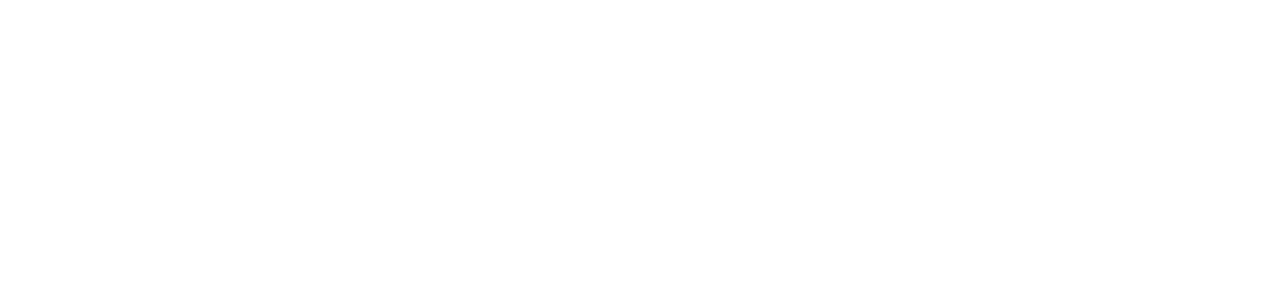
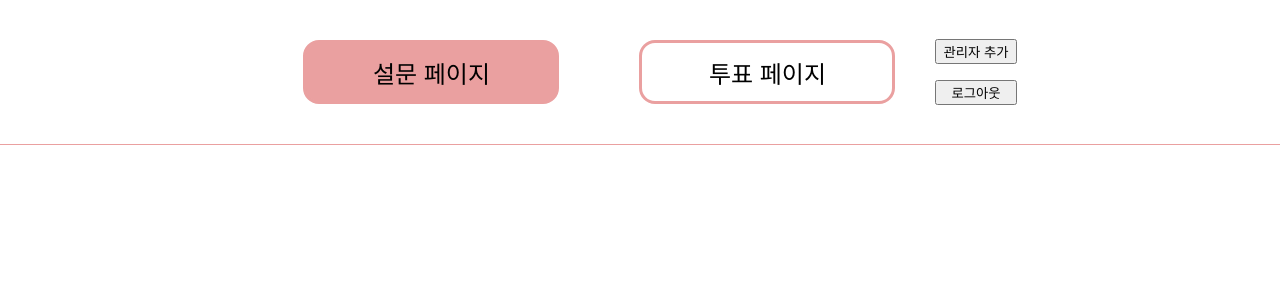
Before and after one commit to Youngini/GoWeb, a React (Create React App) app in the folder frontend/crazyform/: page /AdminSurvey in a window 1280 px wide. Before the commit this address had no page. Shown: the top 300 px of the page. Built offline with nearby package versions, Linux system fonts and the light colour scheme.

Commit message:
add: 관리자 상단 네비게이션 바 코드 추가

```diff
--- /dev/null
+++ b/frontend/crazyform/src/components/AdminTopNavBar.js
@@ -0,0 +1,181 @@
+import React, { useState } from 'react';
+import { useLocation } from 'react-router-dom';
+import { useNavigate } from 'react-router-dom';
+
+const AdminTopNavbar = () => {
+
+    const location = useLocation();
+    const navigate = useNavigate();
+    const surveyButtonBackground = location.pathname === '/AdminSurvey' ? '#EAA0A0' : 'white';
+    const voteButtonBackground = location.pathname === '/AdminVote' ? '#EAA0A0' : 'white';
+    const [id, setId] = useState('');
+    const [password, setPassword] = useState('');
+    const [isSignUpModal, setIsSignUpModal] = useState(false)
+
+    const goToAdminSurvey = () => {
+        navigate('/AdminSurvey')
+    }
+
+    const openSignUpModal = () => {
+        setIsSignUpModal(true)
+    }
+
+    const closeSignUpModal = () => {
+        setId('')
+        setPassword('')
+        setIsSignUpModal(false);
+    };
+
+    const handleSubmit = () => {
+        if (id === ''&& password === ''){
+            alert('모든 정보를 입력해주세요')
+            return
+        }
+        else{
+            const isConfirmed = window.confirm('관리자를 추가하시겠습니까?');
+            if (isConfirmed) {
+            console.log(id, password);
+            setId('')
+            setPassword('')
+        } else{
+
+            setIsSignUpModal(false);
+
+        }
+    }
+        setIsSignUpModal(false);
+    };
+
+    const goToHome = () => {
+        const isConfirmed = window.confirm('로그아웃하시겠습니까?');
+        if (isConfirmed) {
+            navigate('/Home')
+        }
+    }
+
+    return(
+        <div>
+            <div style={{
+                display: 'flex',
+                justifyContent: 'center',
+                alignItems: 'center',
+                borderBottom : '1px solid #EAA0A0'
+            }}>
+                <div style={{
+                    margin : '5vh'
+                }}>
+                    <button style={{
+                        width : '20vw',
+                        height : '8vh',
+                        borderRadius : '2vh',
+                        backgroundColor : surveyButtonBackground,
+                        border: '3px solid #EAA0A0',
+                        fontSize : '3vh',
+                    }}
+                        onClick={goToAdminSurvey}>
+                        설문 페이지
+                    </button>
+                </div>
+                <div style={{
+                    margin : '5vh',
+                    display : 'flex',
+                    flexDirection : 'row'
+                }}>
+                    <button style={{
+                        width : '20vw',
+                        height : '8vh',
+                        borderRadius : '2vh',
+                        backgroundColor : voteButtonBackground,
+                        border: '3px solid #EAA0A0',
+                        fontSize : '3vh'
+                    }}>
+                        투표 페이지
+                    </button>
+                </div>
+                <div style={{
+                    display : 'flex',
+                    justifyContent : 'flex-end',
+
+                }}>
+                    <div style={{
+                        display : 'flex',
+                        flexDirection : 'column',
+                    }}>
+                        <button
+                            style={{
+                                marginBottom : '2vh'
+                            }}
+                            onClick={openSignUpModal}>관리자 추가</button>
+                        {isSignUpModal && (
+                            <div style={{
+                                position: 'fixed',
+                                top: '50%',
+                                left: '50%',
+                                transform: 'translate(-50%, -50%)',
+                                backgroundColor: 'white',
+                                padding: '5vh',
+                                zIndex: 1000
+                            }}>
+                                <div
+                                    style={{
+                                        marginBottom : '1vh'
+                                    }}>
+                                    <label htmlFor="id"></label>
+                                    <input
+                                        placeholder='아이디를 입력하세요'
+                                        type="text"
+                                        id="id"
+                                        value={id}
+                                        onChange={(e) => setId(e.target.value)}
+                                    />
+                                </div>
+                                <div>
+                                    <label htmlFor="password"></label>
+                                    <input
+                                        placeholder='비밀번호를 입력하세요'
+                                        type="password"
+                                        id="password"
+                                        value={password}
+                                        onChange={(e) => setPassword(e.target.value)}
+                                    />
+                                </div>
+                                <div style={{
+                                    display : 'flex',
+                                    flexDirection : 'row',
+                                    alignContent : 'center',
+                                    justifyContent : 'center',
+                                    marginTop : '2vh'
+                                }}>
+                                <button
+                                    style={{
+                                        marginRight : '1vw'
+                                    }}
+                                    onClick={closeSignUpModal}>취소</button>
+                                <button onClick={handleSubmit}>확인</button>
+                                </div>
+                            </div>
+                        )}
+                        {/* 모달 뒤 배경을 어둡게 처리 */}
+                        {isSignUpModal && (
+                            <div style={{
+                                position: 'fixed',
+                                top: 0,
+                                left: 0,
+                                right: 0,
+                                bottom: 0,
+                                backgroundColor: 'rgba(0,0,0,0.5)',
+                                zIndex: 999
+                            }} onClick={closeSignUpModal}></div>
+                        )}
+                        <button
+                            onClick={goToHome}>
+                            로그아웃
+                        </button>
+                    </div>
+                    </div>
+            </div>
+        </div>
+    )
+}
+
+export default AdminTopNavbar;
--- /dev/null
+++ b/frontend/crazyform/src/pages/AdminSurveyPage.js
@@ -0,0 +1,11 @@
+import AdminTopNavbar from "../components/AdminTopNavBar";
+
+const AdminSurveyPage = () => {
+    return(
+        <div>
+            <AdminTopNavbar />
+        </div>
+    )
+}
+
+export default AdminSurveyPage;
--- a/frontend/crazyform/src/pages/HomePage.js
+++ b/frontend/crazyform/src/pages/HomePage.js
@@ -5,7 +5,7 @@
     const navigate = useNavigate();
 
     const handleButtonClick = () => {
-        navigate('/SurveyAdmin');
+        navigate('/AdminSurvey');
     };
 
     const styles = {
```
Also changed, not shown: frontend/crazyform/src/routes.js (+6 -1 lines).
